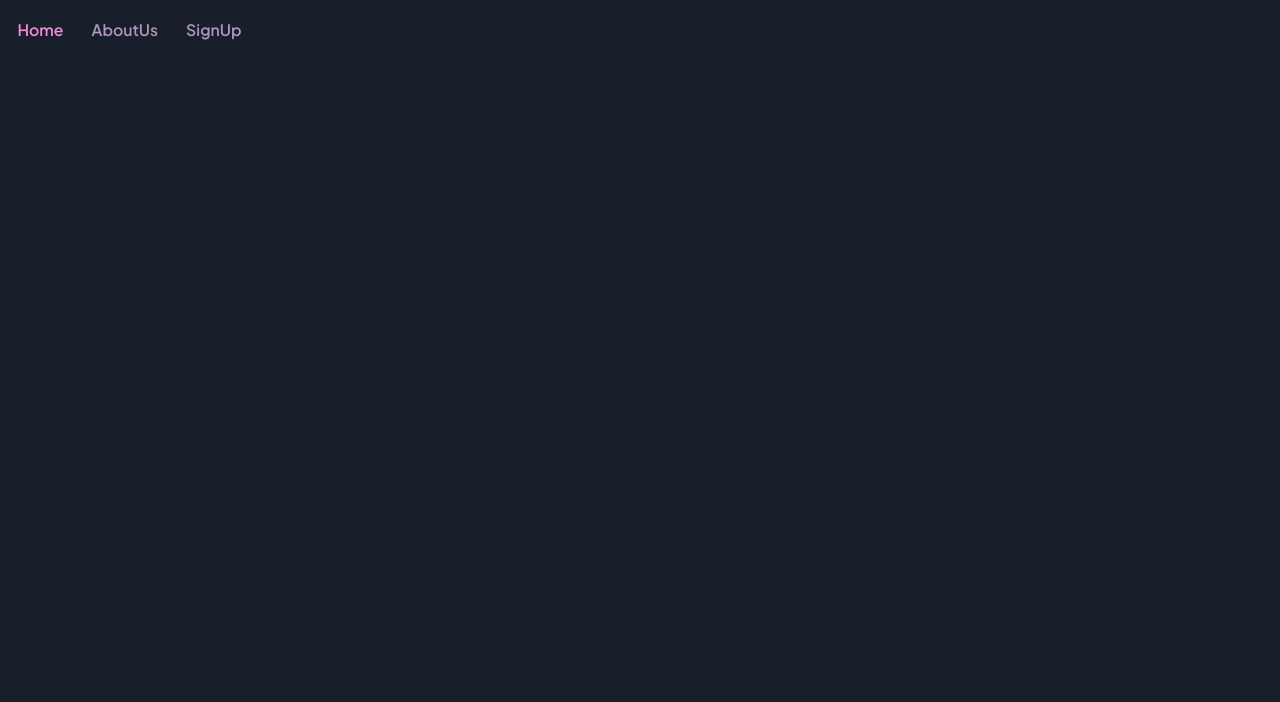
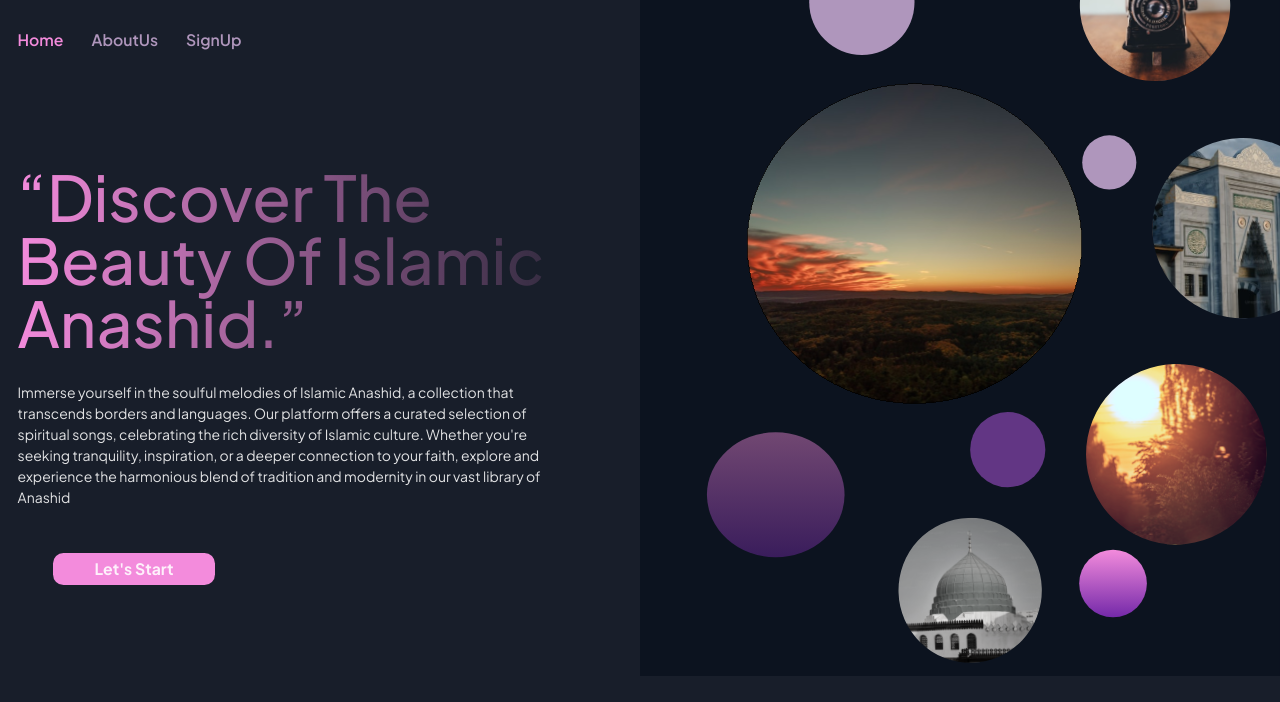
Before and after one commit to amaliahm/anashid, a React (Vite) app: page / in a window 1280 px wide. Shown: the top 702 px of the page. Built offline with nearby package versions, Linux system fonts and the light colour scheme.

Commit message:
add hero

```diff
--- /dev/null
+++ b/src/Components/Header.jsx
@@ -0,0 +1,9 @@
+const Header = ({title, gradient = false}) => {
+    return (
+        <p className={`capitalize font-medium ${ gradient ? 'text-transparent bg-clip-text bg-gradient-to-r from-[var(--mainColor)] to-[rgba(243, 139, 220, 0)]' : 'text-[var(--mainColor)]'} text-3xl lg:text-7xl lg:w-3/4 md:text-5xl md:w-3/4 text-wrap`}>
+          {title}
+        </p>
+    )
+}
+
+export default Header
--- /dev/null
+++ b/src/assets/images/index.js
@@ -0,0 +1,5 @@
+import hero from './hero.svg'
+
+export {
+    hero
+}
--- a/src/index.css
+++ b/src/index.css
@@ -36,7 +36,13 @@
   --neutralThirdColor: #292D32;
 }
 
+* {
+  box-sizing: border-box;
+}
+
 body {
-  height: 1000px;
+  height: 100vh;
   width: 100vw;
+  max-width: 100vw;
+  overflow-x: hidden;
 }
--- /dev/null
+++ b/src/pages/landing page/Hero.jsx
@@ -0,0 +1,31 @@
+import Header from "../../Components/Header"
+import { useNavigate } from "react-router-dom"
+
+const Hero = () => {
+    const navigate = useNavigate()
+    return (
+        <>
+          <div className="py-32 mb-10">
+            <div className="container my-5 p-5 px-lg-5 flex flex-col justify-between w-fit sm:h-fit lg:h-fit lg:w-4/6">
+              <div className='row g-5 py-5'>
+                <Header
+                  title={'“Discover the Beauty of Islamic Anashid.”'}
+                  gradient={true}
+                />
+              </div>
+              <div className="lg:w-4/6 my-3">
+                Immerse yourself in the soulful melodies of Islamic Anashid, a collection that transcends borders and languages. Our platform offers a curated selection of spiritual songs, celebrating the rich diversity of Islamic culture. Whether you're seeking tranquility, inspiration, or a deeper connection to your faith, explore and experience the harmonious blend of tradition and modernity in our vast library of Anashid
+              </div>
+              <div
+                className="hover:cursor-pointer capitalize bg-[var(--mainColor)] px-12 py-1 w-fit m-10 text-lg font-bold rounded-xl"
+                onClick={() => navigate('/auth/signup')}
+              >
+                let's start
+              </div>
+            </div>
+          </div>
+        </>
+    )
+}
+
+export default Hero
--- a/src/pages/landing page/LandingPage.jsx
+++ b/src/pages/landing page/LandingPage.jsx
@@ -1,14 +1,19 @@
+import Hero from "./Hero"
 import NavBarComponent from "./NavBar"
+import { hero } from "../../assets/images"
 
 const LandingPage = () => {
 
   return (
     <>
-      <div>
+      <div >
+        <div class="relative">
+          <img src={hero} alt="hero" className="hidden lg:block absolute top-0 right-0 w-3/6 h-auto"/>
+        </div>
         <NavBarComponent />
         <main>
             <div id='home' className='p-0 mb-5'>
-
+                <Hero />
             </div>
         </main>
         {/* footer */}
--- a/src/pages/landing page/NavBar.jsx
+++ b/src/pages/landing page/NavBar.jsx
@@ -1,20 +1,3 @@
-// const NavBarComponent = () => {
-
-//     return (
-//       <>
-//         <div className="bg-red-500 p-4 w-fit">
-//             <ul>
-//                 <li></li>
-//                 <li></li>
-//                 <li></li>
-//             </ul>
-//         </div>
-//       </>
-//     )
-//   }
-
-//   export default NavBarComponent
-
 import React, { useEffect, useState } from "react";
 import { useNavigate } from "react-router-dom";
 import { Link } from "react-scroll";
@@ -38,13 +21,13 @@ const NavBarComponent = ({element = 0}) => {
   }, []);
 
   const navBarStyle = {
-    backgroundColor: scrollPosition > 120 ? 'var(--backgroundColor)' : 'transparent',
+    backgroundColor: scrollPosition > 20 ? 'var(--backgroundColor)' : 'transparent',
     transition: 'background-color 0.3s ease-in-out'
   };
 
   window.addEventListener('scroll', function() {
     var navbar = document.querySelector('.div-to-be-scrolled');
-    if (window.scrollY > 120) {
+    if (window.scrollY > 20) {
       navbar.classList.remove('scrolled');
     } else {
       navbar.classList.add('scrolled');
@@ -52,8 +35,8 @@ const NavBarComponent = ({element = 0}) => {
   });
 
   return (
-    <div className="fixed w-fit z-20">
-        <div className="flex flex-row justify-between px-5" style={navBarStyle}>
+    <div className="fixed w-full z-20 top-0 py-8" style={navBarStyle}>
+      <div className="flex flex-row justify-between px-5">
         <div className="flex flex-row items-center font-semibold text-lg font-medium gap-8 div-to-be-scrolled scrolled">
           <Link
             to='home'
```
Also changed, not shown: src/assets/images/hero.svg (added). Lines whose indentation alone changed are shown as unchanged.
